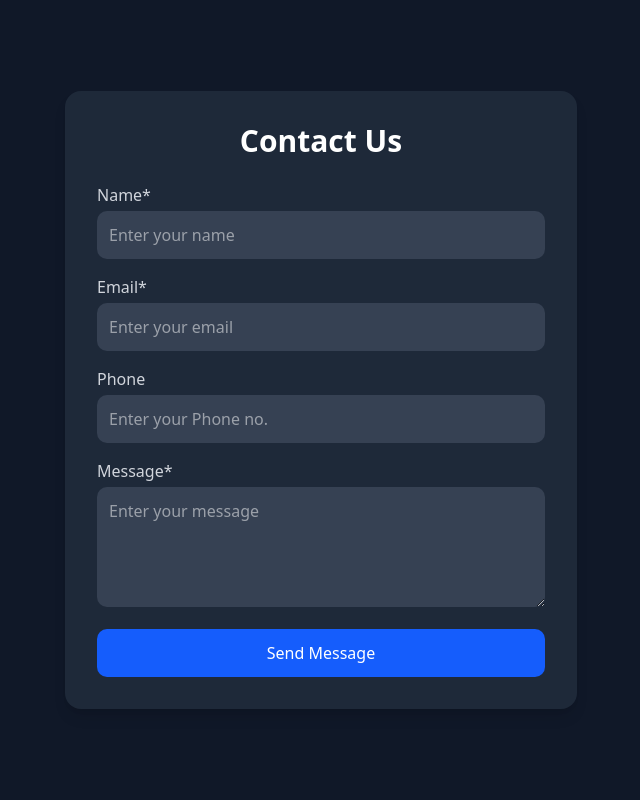
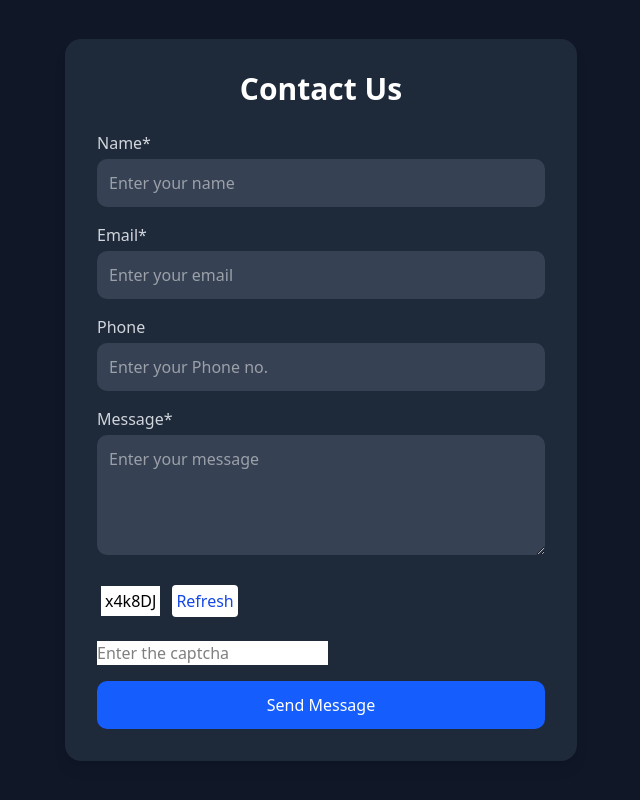
Before and after one commit to RaviGupta965/Project-2, a Next.js app: page /contact-us in a window 1280 px wide. Shown: the whole page, without its empty margins (319-959 px from the left). Built offline with nearby package versions, Linux system fonts and the light colour scheme.

Commit message:
captcha-added

```diff
--- a/src/app/contact-us/page.jsx
+++ b/src/app/contact-us/page.jsx
@@ -1,42 +1,74 @@
 "use client";
 
-import React from "react";
+import React, { useEffect } from "react";
 import { useState } from "react";
 
-
 function page() {
-
+  const [captcha, setcaptcha] = useState("");
   const [formData, setformData] = useState({
     name: "",
     email: "",
     phone: "",
     message: "",
+    captcha: "",
   });
+  const GenerateCaptcha = () => {
+    const characters =
+      "ABCDEFGHIJKLMNOPQRSTUVWXYZabcdefghijklmnopqrstuvwxyz0123456789";
+    let newCaptcha = "";
+    for (let i = 0; i < 6; i++) {
+      const randomIndex = Math.floor(Math.random() * characters.length);
+      newCaptcha += characters[randomIndex];
+    }
+    console.log(newCaptcha);
+    setcaptcha(newCaptcha);
+  };
 
-  const onSubmit = async(e) => {
+  useEffect(() => {
+    GenerateCaptcha();
+  }, []);
+
+  const onSubmit = async (e) => {
     e.preventDefault();
     try {
-        if(formData.email=='' || formData.message=='' || formData.name==''){
-            alert('Please fill all the required Details');
-            return;
-        }
-        const res = await fetch("/api/contact-us", {
+      if (
+        formData.email == "" ||
+        formData.message == "" ||
+        formData.name == ""
+      ) {
+        alert("Please fill all the required Details");
+        return;
+      }
+      if (formData.captcha != captcha) {
+        alert("Captcha Don't match ");
+        GenerateCaptcha();
+        formData.captcha = "";
+      }
+      const res = await fetch("/api/contact-us", {
         method: "POST",
         headers: { "Content-Type": "application/json" },
         body: JSON.stringify({
           username: formData.name,
           email: formData.email,
           phone: formData.phone,
-          message: formData.message
+          message: formData.message,
+          captcha: formData.captcha,
         }),
       });
 
       const result = await res.json();
       if (!res.ok) throw new Error(result.message);
+      GenerateCaptcha();
+      setformData({
+        name: "",
+        email: "",
+        phone: "",
+        message: "",
+        captcha: "",
+      });
       alert("Query submitted successfully");
-
     } catch (error) {
-      console.log('ERROR OCCURED :: ',res.message)
+      console.log("ERROR OCCURED :: ", res.message);
     }
   };
 
@@ -108,6 +140,29 @@ function page() {
               rows="4"
             ></textarea>
           </div>
+          <div>
+            <div className="inline-block">
+              <label htmlFor="" className="m-1 p-1 text-black bg-white">
+                {captcha}
+              </label>
+            </div>
+            <button
+              type="button"
+              onClick={() => GenerateCaptcha()}
+              className="p-1 bg-white text-blue-700 rounded m-2"
+            >
+              Refresh
+            </button>
+          </div>
+          <input
+            className="bg-white text-black"
+            placeholder="Enter the captcha"
+            type="text"
+            onChange={handleChange}
+            name="captcha"
+            value={formData.captcha}
+          />
+
           <button
             type="submit"
             className="w-full p-3 bg-blue-600 rounded-lg hover:bg-blue-700 transition-colors"
```
